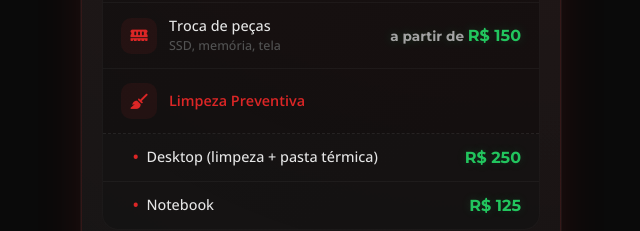
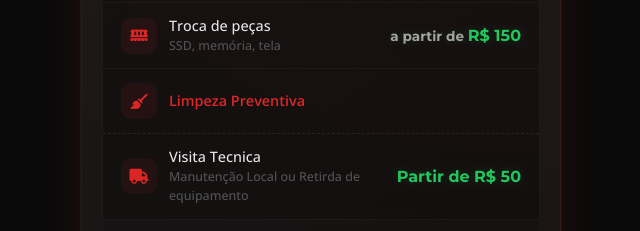
Before and after one commit to Lucasralbuquerque/Lucas-Albuquerque, a plain HTML site: page index.html in a window 1280 px wide. Both pictures are taken after a click on the button "Preços". Shown: the part 552-783 px from the top of the page, without its empty margins (319-959 px from the left). Drawn offline with nearby package versions, Linux system fonts and the light colour scheme.

Commit message:
Update index.html
aDD

```diff
--- a/index.html
+++ b/index.html
@@ -111,6 +111,14 @@
                             <div class="price-item"><div class="price-left"><div class="price-icon"><i class="fas fa-windows"></i></div><span class="price-name">Formatação + Backup</span></div><span class="price-value">R$ 150</span></div>
                             <div class="price-item"><div class="price-left"><div class="price-icon"><i class="fas fa-memory"></i></div><span class="price-name">Troca de peças<br><span style="font-size:0.78rem;color:var(--gray-dark)">SSD, memória, tela</span></span></div><span class="price-value from">a partir de <strong>R$ 150</strong></span></div>
                             <div class="price-item" style="border-bottom:1px dashed rgba(255,255,255,0.08)"><div class="price-left"><div class="price-icon"><i class="fas fa-broom"></i></div><span class="price-name" style="color:var(--red);font-weight:600">Limpeza Preventiva</span></div></div>
+
+                            <div class="price-item">
+                                <div class="price-left">
+                                    <div class="price-icon"><i class="fas fa-truck"></i></div>
+                                    <span class="price-name">Visita Tecnica<br><span style="font-size:0.78rem;color:var(--gray-dark)">Manutenção Local ou Retirda de equipamento</span></span>
+                                </div>
+                                <span class="price-value from"><strong>Partir de R$ 50</strong></span>
+                            </div>
                             <div class="price-item sub-item"><span class="price-name">Desktop (limpeza + pasta térmica)</span><span class="price-value">R$ 250</span></div>
                             <div class="price-item sub-item"><span class="price-name">Notebook</span><span class="price-value">R$ 125</span></div>
                         </div>
```
